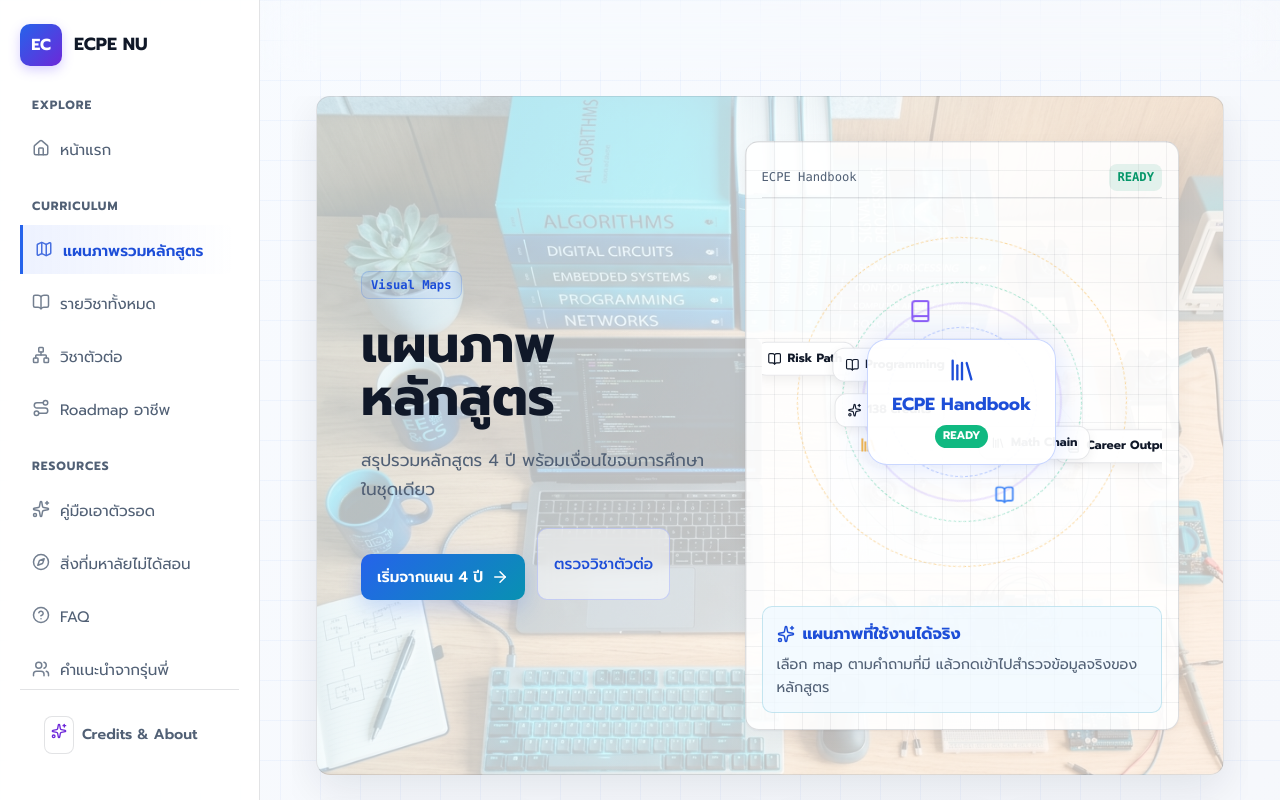
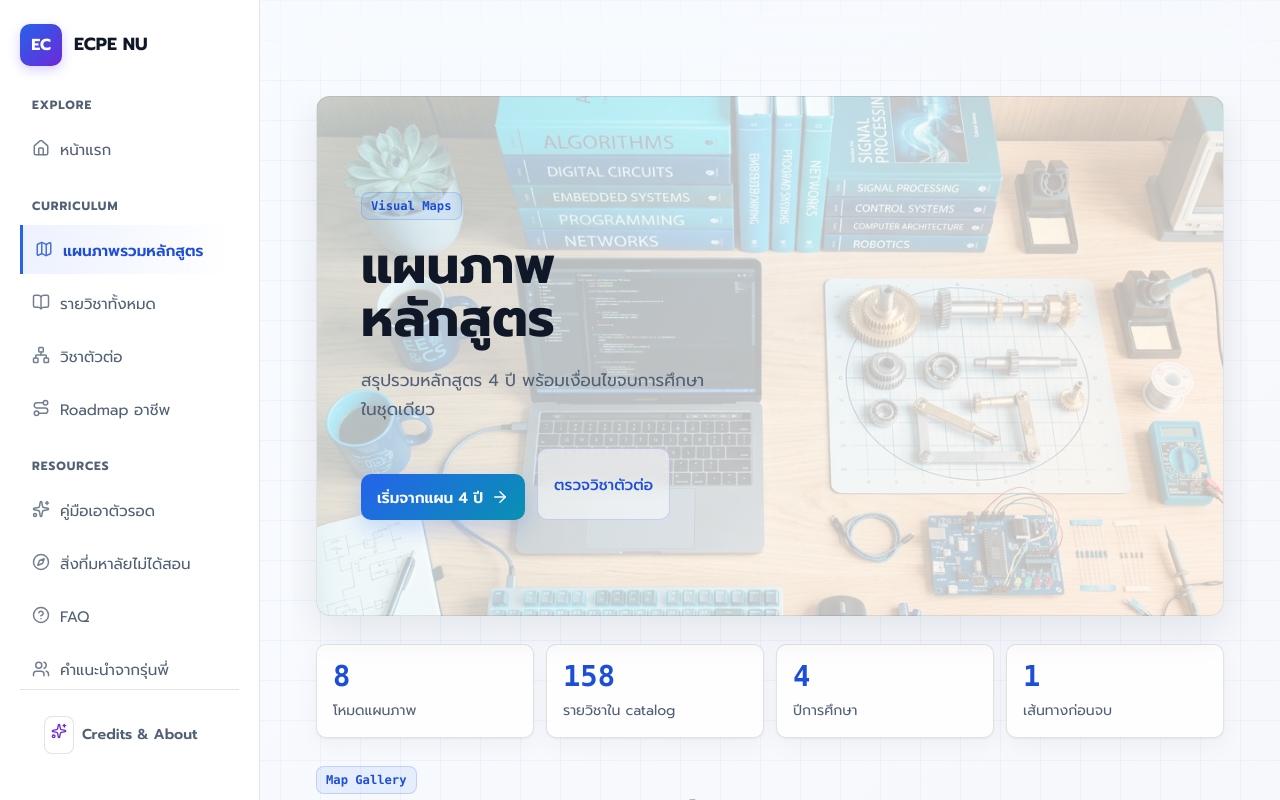
Before and after one commit to Icezaza2543/ecpe-nu-handbook, a React (Vite) app: page /visual-maps in a window 1280 px wide. Shown: the top 800 px of the page. Built offline with nearby package versions, Linux system fonts and the light colour scheme.

Commit message:
feat: implement VisualMapsPage with custom CSS styles for map visualization layouts

```diff
--- a/src/pages/VisualMapsPage.tsx
+++ b/src/pages/VisualMapsPage.tsx
@@ -231,10 +231,6 @@ export function VisualMapsPage({ courseIndex }: { courseIndex: CourseIndex }) {
         </div>
 
         <aside className="visual-command-canvas" aria-label="ตัวอย่างภาพรวมหลักสูตร">
-          <div className="visual-canvas__toolbar">
-            <span>ECPE Handbook</span>
-            <strong>READY</strong>
-          </div>
           <div className="visual-canvas__network" aria-hidden="true">
             <div className="visual-orbit-system">
 
@@ -285,13 +281,6 @@ export function VisualMapsPage({ courseIndex }: { courseIndex: CourseIndex }) {
                 <span className="badge-ready">READY</span>
               </div>
             </div>
-          </div>
-          <div className="visual-canvas__panel">
-            <div>
-              <Sparkles size={18} aria-hidden="true" />
-              <span>แผนภาพที่ใช้งานได้จริง</span>
-            </div>
-            <p>เลือก map ตามคำถามที่มี แล้วกดเข้าไปสำรวจข้อมูลจริงของหลักสูตร</p>
           </div>
         </aside>
       </section>
--- a/src/styles/visuals.css
+++ b/src/styles/visuals.css
@@ -95,19 +95,12 @@
 }
 
 .visual-command-canvas {
-  display: grid;
-  grid-template-rows: auto minmax(260px, 1fr) auto;
-  gap: 14px;
+  display: flex;
+  align-items: center;
+  justify-content: center;
   min-width: 0;
-  border: 1px solid rgba(16, 24, 40, 0.14);
-  border-radius: var(--radius-lg);
+  background: transparent;
   padding: 16px;
-  background:
-    linear-gradient(rgba(16, 24, 40, 0.055) 1px, transparent 1px),
-    linear-gradient(90deg, rgba(16, 24, 40, 0.055) 1px, transparent 1px),
-    rgba(255, 255, 255, 0.9);
-  background-size: 28px 28px, 28px 28px, auto;
-  box-shadow: var(--shadow-sm);
 }
 
 .visual-canvas__toolbar {
@@ -142,7 +135,8 @@
   inset: 0;
   display: grid;
   place-items: center;
-  overflow: hidden;
+  transform: perspective(1000px) rotateX(60deg);
+  transform-style: preserve-3d;
 }
 
 .orbit-center {
@@ -160,6 +154,7 @@
   color: var(--primary-strong);
   font-weight: 800;
   font-size: 1.1rem;
+  transform: rotateX(-60deg) translateZ(40px);
 }
 
 .badge-ready {
@@ -176,6 +171,7 @@
   border-radius: 50%;
   display: grid;
   place-items: center;
+  transform-style: preserve-3d;
 }
 .orbit-track--1 { width: 150px; height: 150px; border: 1px dashed rgba(79,124,255,0.4); animation: spin 8s linear infinite; }
 .orbit-track--2 { width: 240px; height: 240px; border: 1px dashed rgba(16,185,129,0.4); animation: spin 14s linear infinite reverse; }
@@ -185,6 +181,7 @@
 .orbit-item {
   position: absolute;
   top: -16px;
+  transform-style: preserve-3d;
 }
 
 .orbit-content {
@@ -200,6 +197,7 @@
   display: flex;
   align-items: center;
   gap: 6px;
+  transform: rotateX(-60deg);
 }
 .orbit-track--1 .orbit-content { animation: anti-spin 8s linear infinite; }
 .orbit-track--2 .orbit-content { animation: anti-spin 14s linear infinite reverse; }
```
